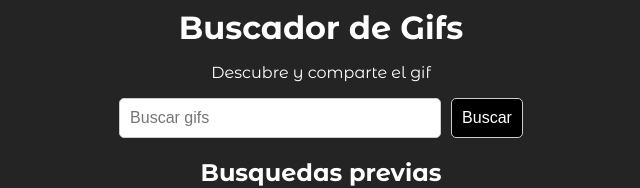
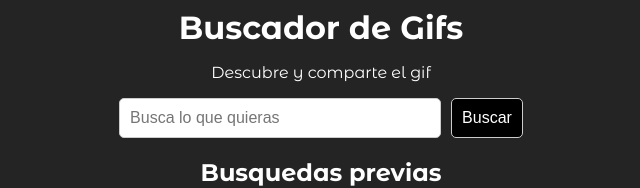
Before and after one commit to RonaldoChambillaRojas/gifs-app-devT, a React (Vite) app: page / in a window 1280 px wide. Shown: the top 188 px of the page, without its empty margins (319-959 px from the left). Built offline with nearby package versions, Linux system fonts and the light colour scheme.

Commit message:
fix: fix some issues

```diff
--- a/src/GifsApp.tsx
+++ b/src/GifsApp.tsx
@@ -7,7 +7,7 @@ export const GifsApp = () => {
   return (
     <>
     <CustomHeader title= "Buscador de Gifs" description="Descubre y comparte el gif" />
-    <SearchBar/>
+    <SearchBar placeholder="Busca lo que quieras" />
     <PreviousSearches/>
 
 
--- a/src/shared/components/SearchBar.tsx
+++ b/src/shared/components/SearchBar.tsx
@@ -1,8 +1,12 @@
 
-export const SearchBar = () => {
+interface Props {
+    placeholder?: string;
+}
+
+export const SearchBar = ({placeholder = "Buscar"}: Props) => {
   return (
     <div className="search-container">
-        <input type="text" placeholder="Buscar gifs"/>
+        {placeholder && <input type="text" placeholder={placeholder}/>}
         <button>Buscar</button>
     </div>
   )
```
